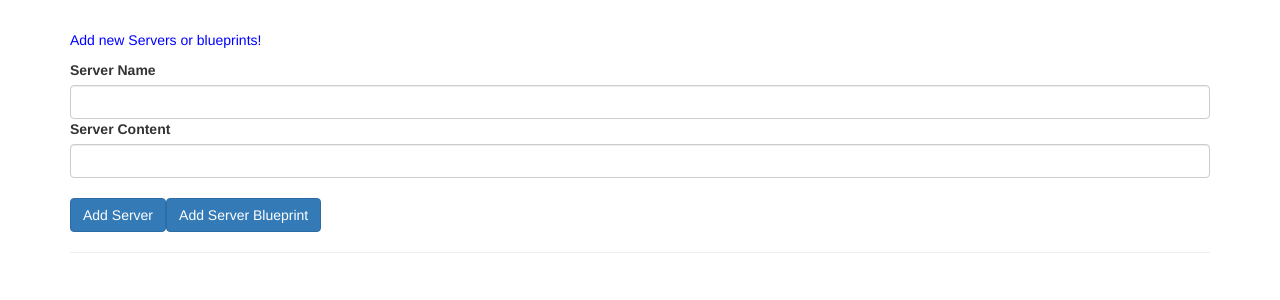
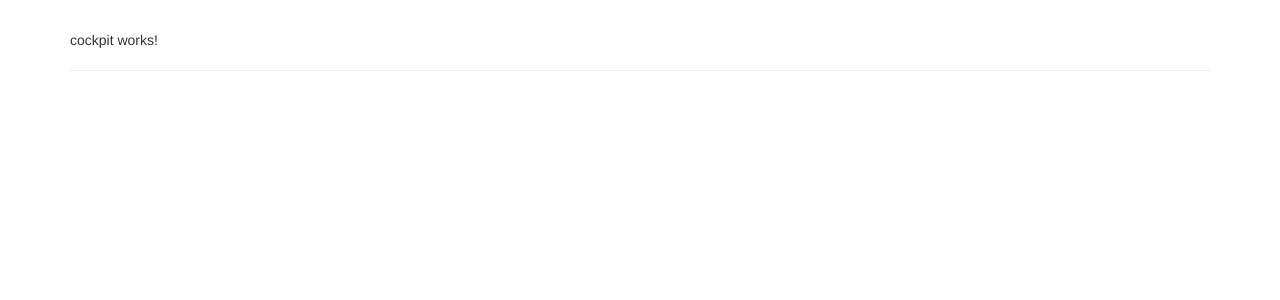
Before and after one commit to mordini/cmp-databinding-start, an Angular app: page / in a window 1280 px wide. Shown: the top 300 px of the page. Built offline with nearby package versions, Linux system fonts and the light colour scheme.

Commit message:
Section 5 - Lecture 60 - Splitting Apps Into Components

```diff
--- a/src/app/app.component.html
+++ b/src/app/app.component.html
@@ -1,34 +1,9 @@
 <div class="container">
-  <div class="row">
-    <div class="col-xs-12">
-      <p>Add new Servers or blueprints!</p>
-      <label>Server Name</label>
-      <input type="text" class="form-control" [(ngModel)]="newServerName">
-      <label>Server Content</label>
-      <input type="text" class="form-control" [(ngModel)]="newServerContent">
-      <br>
-      <button
-        class="btn btn-primary"
-        (click)="onAddServer()">Add Server</button>
-      <button
-        class="btn btn-primary"
-        (click)="onAddBlueprint()">Add Server Blueprint</button>
-    </div>
-  </div>
+  <app-cockpit></app-cockpit>
   <hr>
   <div class="row">
     <div class="col-xs-12">
-      <div
-        class="panel panel-default"
-        *ngFor="let element of serverElements">
-        <div class="panel-heading">{{ element.name }}</div>
-        <div class="panel-body">
-          <p>
-            <strong *ngIf="element.type === 'server'" style="color: red">{{ element.content }}</strong>
-            <em *ngIf="element.type === 'blueprint'">{{ element.content }}</em>
-          </p>
-        </div>
-      </div>
+      <app-server-element *ngFor="let serverElement of serverElements"></app-server-element>
     </div>
   </div>
 </div>
--- a/src/app/app.module.ts
+++ b/src/app/app.module.ts
@@ -4,10 +4,14 @@
 import { HttpModule } from '@angular/http';
 
 import { AppComponent } from './app.component';
+import { CockpitComponent } from './cockpit/cockpit.component';
+import { ServerElementComponent } from './server-element/server-element.component';
 
 @NgModule({
   declarations: [
-    AppComponent
+    AppComponent,
+    CockpitComponent,
+    ServerElementComponent
   ],
   imports: [
     BrowserModule,
--- /dev/null
+++ b/src/app/cockpit/cockpit.component.html
@@ -0,0 +1,3 @@
+<p>
+  cockpit works!
+</p>
--- /dev/null
+++ b/src/app/cockpit/cockpit.component.ts
@@ -0,0 +1,33 @@
+import { Component, OnInit } from '@angular/core';
+
+@Component({
+  selector: 'app-cockpit',
+  templateUrl: './cockpit.component.html',
+  styleUrls: ['./cockpit.component.css']
+})
+export class CockpitComponent implements OnInit {
+  newServerName = '';
+  newServerContent = '';
+
+  constructor() { }
+
+  ngOnInit() {
+  }
+
+  onAddServer() {
+    this.serverElements.push({
+      type: 'server',
+      name: this.newServerName,
+      content: this.newServerContent
+    });
+  }
+
+  onAddBlueprint() {
+    this.serverElements.push({
+      type: 'blueprint',
+      name: this.newServerName,
+      content: this.newServerContent
+    });
+  }
+
+}
--- /dev/null
+++ b/src/app/server-element/server-element.component.html
@@ -0,0 +1,10 @@
+<div
+  class="panel panel-default">
+  <div class="panel-heading">{{ element.name }}</div>
+  <div class="panel-body">
+    <p>
+      <strong *ngIf="element.type === 'server'" style="color: red">{{ element.content }}</strong>
+      <em *ngIf="element.type === 'blueprint'">{{ element.content }}</em>
+    </p>
+  </div>
+</div>
--- /dev/null
+++ b/src/app/server-element/server-element.component.ts
@@ -0,0 +1,15 @@
+import { Component, OnInit } from '@angular/core';
+
+@Component({
+  selector: 'app-server-element',
+  templateUrl: './server-element.component.html',
+  styleUrls: ['./server-element.component.css']
+})
+export class ServerElementComponent implements OnInit {
+
+  constructor() { }
+
+  ngOnInit() {
+  }
+
+}
```
Also changed, not shown: src/app/cockpit/cockpit.component.css (added), src/app/server-element/server-element.component.css (added).
